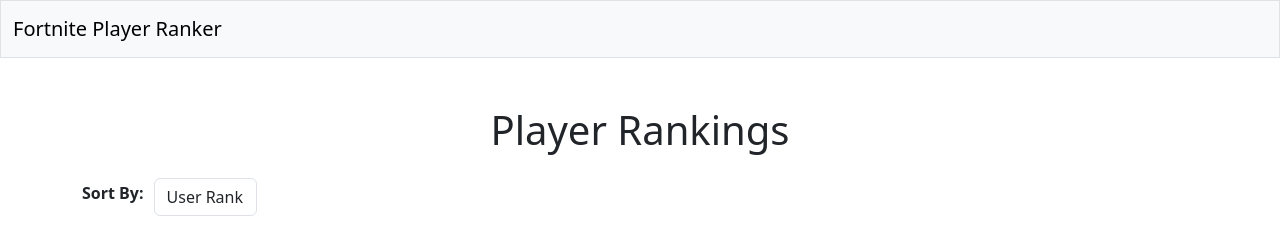
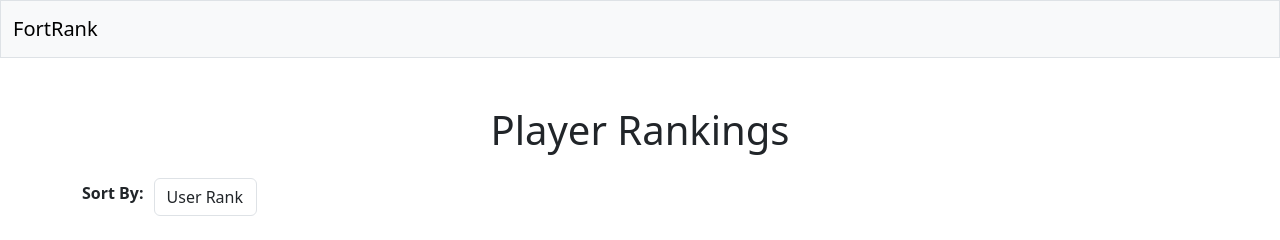
Before and after one commit to KyleKDang/fort-rank, a Flask app: page / in a window 1280 px wide. Shown: the top 240 px of the page. Run offline with Flask 3, Linux system fonts and the light colour scheme; data that the repository does not hold is empty.

Commit message:
Change title to 'FortRank'

```diff
--- a/templates/layout.html
+++ b/templates/layout.html
@@ -12,7 +12,7 @@
         <link rel="stylesheet" href="https://cdn.jsdelivr.net/npm/bootstrap-icons@1.11.3/font/bootstrap-icons.min.css">
         <script src="https://cdn.jsdelivr.net/npm/bootstrap@5.3.3/dist/js/bootstrap.bundle.min.js" integrity="sha384-YvpcrYf0tY3lHB60NNkmXc5s9fDVZLESaAA55NDzOxhy9GkcIdslK1eN7N6jIeHz" crossorigin="anonymous"></script>
 
-        <title>Fortnite Player Ranker</title>
+        <title>FortRank</title>
 
     </head>
 
@@ -20,7 +20,7 @@
 
         <nav class="bg-light border navbar navbar-expand-md navbar-light">
             <div class="container-fluid">
-                <a class="navbar-brand" href="/"><span class="red">Fortnite Player Ranker</span></a>
+                <a class="navbar-brand" href="/"><span class="red">FortRank</span></a>
                 <button aria-controls="navbar" aria-expanded="false" aria-label="Toggle navigation" class="navbar-toggler" data-bs-target="#navbar" data-bs-toggle="collapse" type="button">
                     <span class="navbar-toggler-icon"></span>
                 </button>
```
Also changed, not shown: 2 other files.
